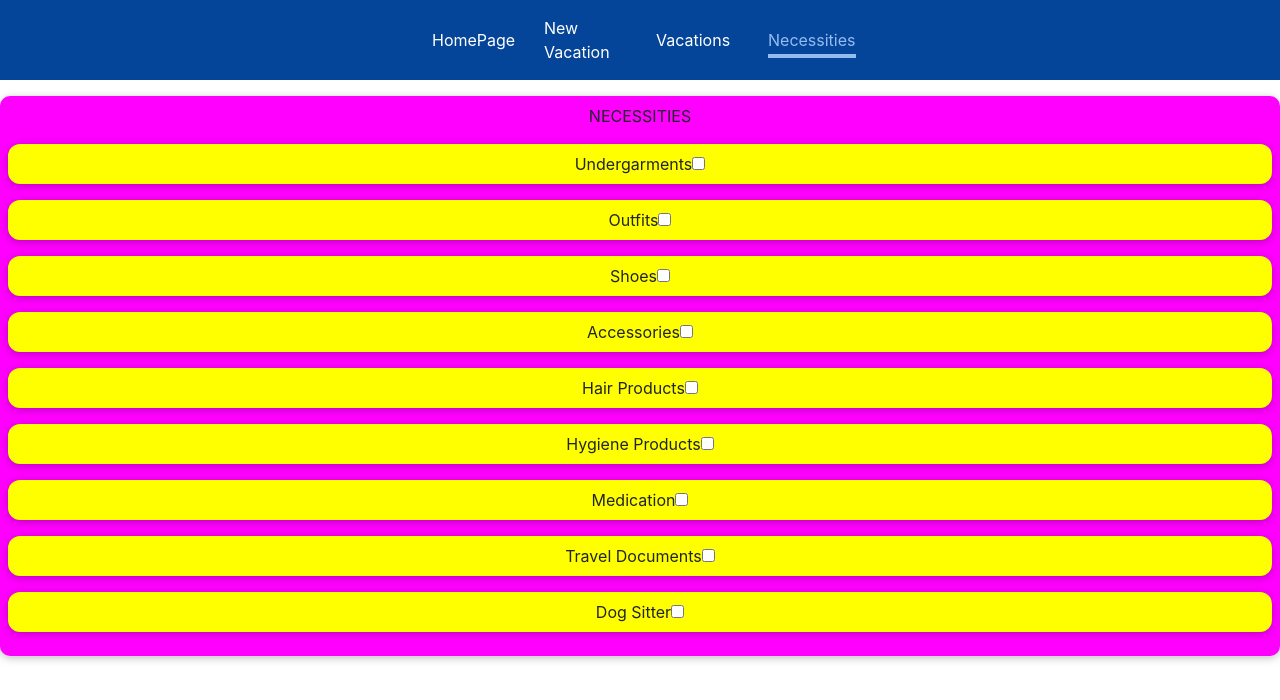
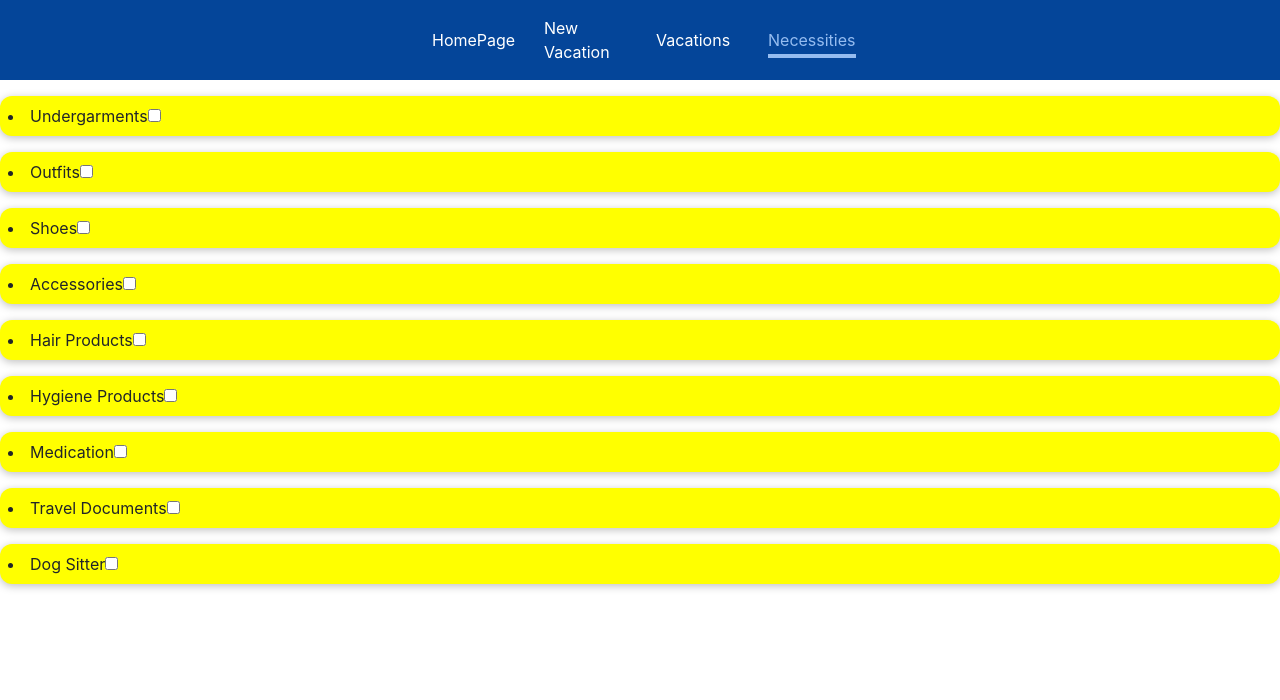
Before and after one commit to CoderGirlKenya/vacation-planner, a React (Create React App) app: page /necessities in a window 1280 px wide. Shown: the top 700 px of the page. Built offline with nearby package versions, Linux system fonts and the light colour scheme.

Commit message:
made necessities dynamic and restructured vacation

```diff
--- a/src/Components/Vacations.js
+++ b/src/Components/Vacations.js
@@ -1,5 +1,6 @@
-import React, {useContext} from 'react';
+import React, {Fragment, useContext} from 'react';
 import { GlobalContext } from '../context/GlobalState';
+
 
 
 const Vacations = ({vacations}) => {
@@ -7,14 +8,18 @@ const Vacations = ({vacations}) => {
 
     return (
 
-            <div>
-                <label>DESIRED TRAVEL DESTINATION</label>
+            <Fragment>
+
+                <ul>
+               <label>DESIRED TRAVEL DESTINATION</label>
                 <h1>{vacations.destination}</h1>
                 <li>{vacations.outdoorsActivity}</li>
                 <li>{vacations.toursActivity}</li>
                 <li>{vacations.foodActivity}</li>
                 <button onClick={() => deleteVacation(vacations.id)}>REMOVE ITEM</button>
-            </div>
+                </ul>
+            </Fragment>
+
 
     )
 }
--- a/src/Data/Necessities.js
+++ b/src/Data/Necessities.js
@@ -3,9 +3,57 @@ import classes from "../Data/Necessities.module.css";
 
 const Necessities=()=>{
 
+    const items = [
+       {
+           item: "Undergarments",
+           isChecked: false,
+       },
+       {
+           item: "Outfits",
+           isChecked: false,
+       },
+       {
+           item: "Shoes",
+           isChecked: false,
+       },
+       {
+           item: "Accessories",
+           isChecked: false,
+       },
+       {
+        item: "Hair Products",
+        isChecked: false,
+       },
+       {
+           item: "Hygiene Products",
+           isChecked: false,
+       },
+       {
+           item: "Medication",
+           isChecked: false,
+       },
+       {
+           item: "Travel Documents",
+           isChecked: false,
+       },
+       {
+           item: "Dog Sitter",
+           isChecked: false,
+       }
+    ]
+
+
     return(
         <Fragment>
-            <ul className={classes.header}> NECESSITIES
+            <section>
+            {items.map(need => (
+               <li className={classes.necessities}>{need.item}
+                    <input type="checkbox" value={need.item} id={need.item}/>
+               </li>
+            ))}
+
+            </section>
+            {/* <ul className={classes.header}> NECESSITIES
                 <li className={classes.necessities}>Undergarments<input type = "checkbox"></input></li>
                 <li  className={classes.necessities}>Outfits<input type = "checkbox"></input></li>
                 <li  className={classes.necessities}>Shoes<input type = "checkbox"></input></li>
@@ -15,7 +63,7 @@ const Necessities=()=>{
                 <li className={classes.necessities} >Medication<input type = "checkbox"></input></li>
                 <li  className={classes.necessities}>Travel Documents<input type = "checkbox" ></input></li>
                 <li className={classes.necessities} >Dog Sitter<input type = "checkbox"></input></li>
-            </ul>
+            </ul> */}
         </Fragment>
     )
 }
--- a/src/Data/VacationItem.js
+++ b/src/Data/VacationItem.js
@@ -1,5 +1,4 @@
 import React, {useContext} from "react";
-import classes from "./VacationItem.module.css";
 import { Fragment } from "react";
 import { GlobalContext } from "../context/GlobalState";
 import Vacations from "../Components/Vacations";
@@ -16,13 +15,11 @@ const VacationItem = (props) => {
      return (
          <Fragment>
 
-            <div class="card-body">
-             <div className={classes.vacationItem}>
 
-                {vacations.map(vacation => (<Vacations key={vacation.id} vacations={vacation}/>))}
 
-        </div>
-        </div>
+                {vacations.map(vacation => (<Vacations key={vacation.id} vacations={vacation}
+                  />))}
+
         </Fragment>
         )
 
--- a/src/Data/VacationItem.module.css
+++ /dev/null
@@ -1,9 +0,0 @@
-.vacationItem {
-    background: magenta;
-    padding: 0.5em;
-    display: flex;
-    align-items: center;
-    box-shadow: 0 2px 8px yellow;
-    align-items: flex-start;
-    overflow: hidden;
-}
```
Also changed, not shown: src/App.js (+1 -8 lines), src/Components/NewVacation.js (deleted, +0 -19 lines), src/Components/SortVacation.module.css (+9 -0 lines), src/Data/VacationList.js (deleted, +0 -23 lines).
